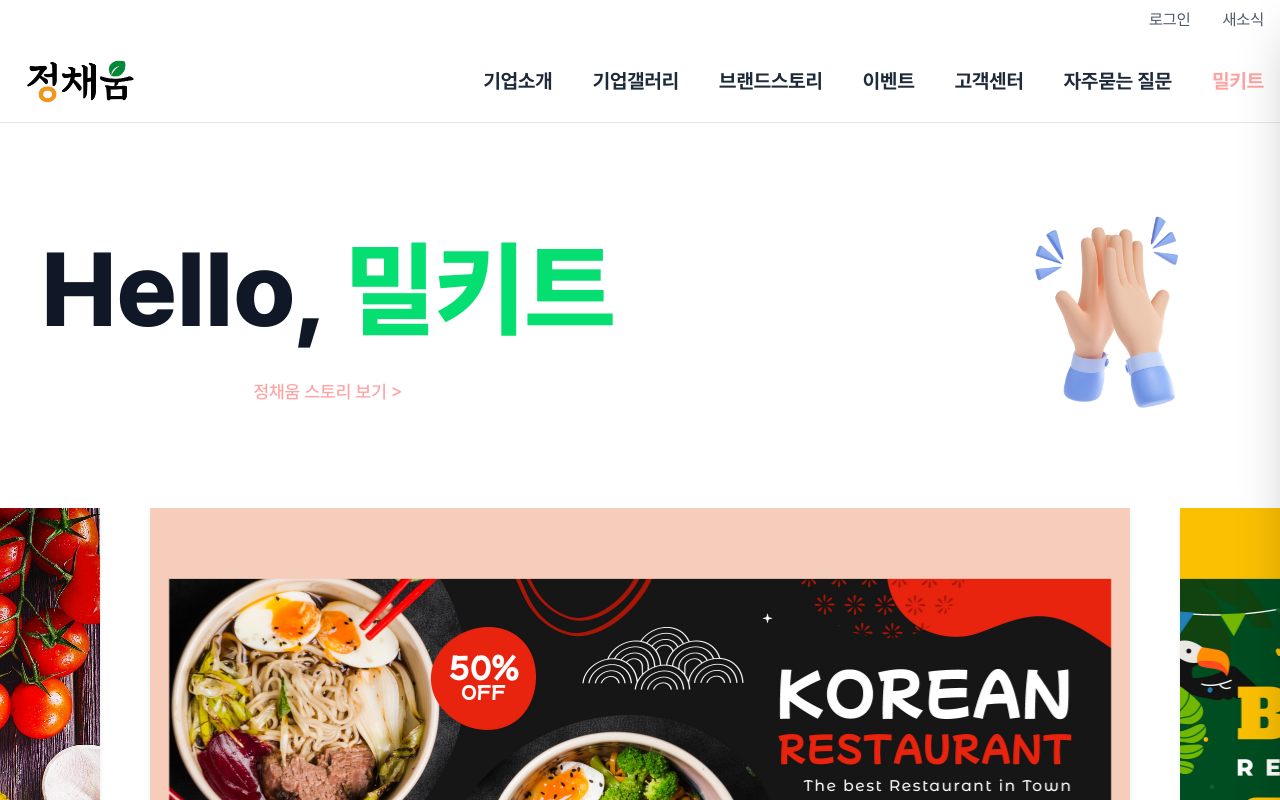
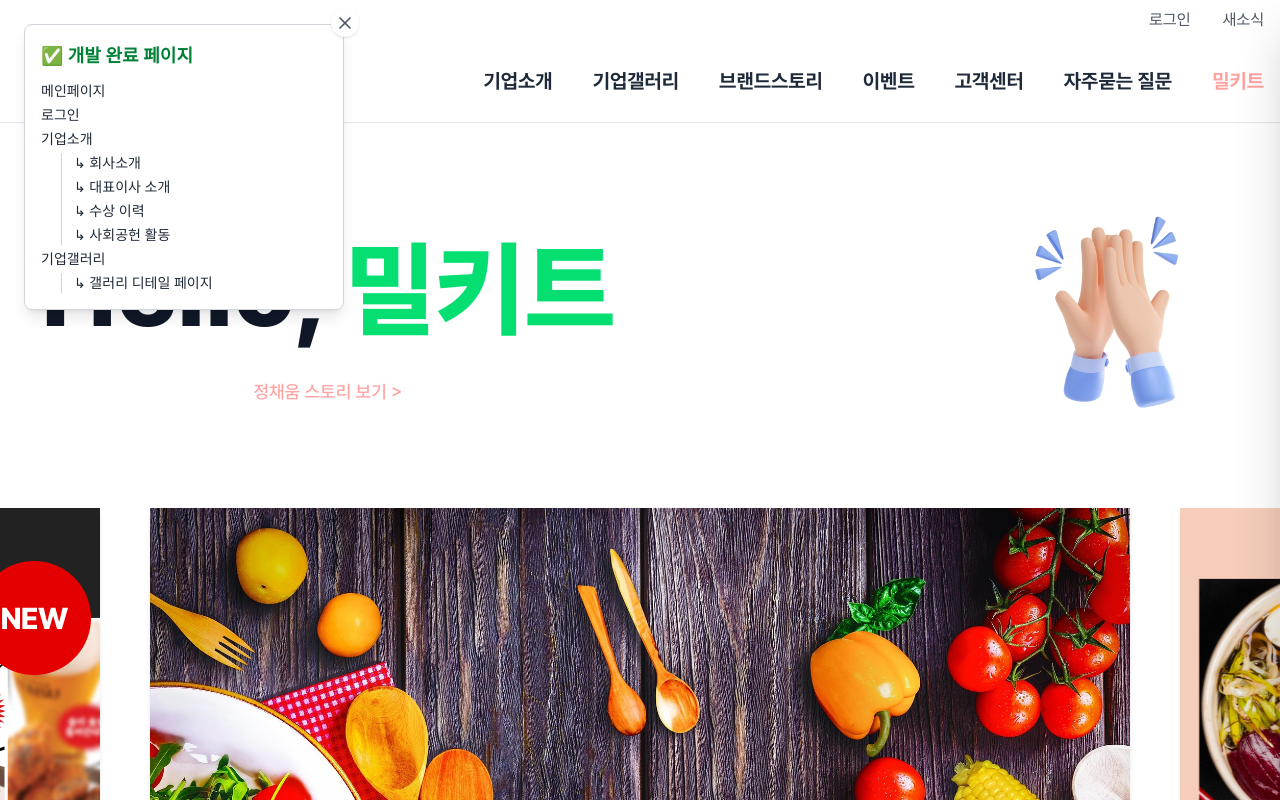
Before and after one commit to ogto/mealk, a Next.js app: page / in a window 1280 px wide. Shown: the top 800 px of the page. Built offline with nearby package versions, Linux system fonts and the light colour scheme.

Commit message:
[feature] devNote

```diff
--- a/src/app/about/components/AboutCEO.tsx
+++ b/src/app/about/components/AboutCEO.tsx
@@ -37,9 +37,9 @@ export default function AboutCEO() {
         <table className="w-full table-auto border-t border-b border-gray-200">
           <thead className="bg-green-50 text-green-800 font-semibold">
             <tr>
-              <th className="py-3 px-4 text-left border-b border-gray-200">항목</th>
+              <th className="py-3 px-4 text-left border-b border-gray-200 w-[60px]">항목</th>
               <th className="py-3 px-4 text-left border-b border-gray-200">내용</th>
-              <th className="py-3 px-4 text-left border-b border-gray-200">비고</th>
+              <th className="py-3 px-4 text-left border-b border-gray-200 w-[60px]">비고</th>
             </tr>
           </thead>
           <tbody>
--- a/src/app/page.tsx
+++ b/src/app/page.tsx
@@ -4,11 +4,12 @@ import AboutSection from "@/components/AboutSection";
 import VisualSection from "@/components/company/VisualSection";
 import SubBanner from "@/components/company/SubBanner";
 import StorySection from "@/components/company/StorySection";
-
+import DevNote from "@/components/DevNote";
 
 export default function HomePage() {
   return (
     <div>
+      <DevNote />
       <VisualSection />
       <MainBanner />
       <StorySection />
--- /dev/null
+++ b/src/components/DevNote.tsx
@@ -0,0 +1,45 @@
+'use client';
+
+import { useState } from 'react';
+import { X } from 'lucide-react';
+
+export default function DevNote() {
+  const [visible, setVisible] = useState(true);
+
+  if (!visible) return null;
+
+  return (
+    <div className="fixed top-6 left-6 w-[320px] bg-white border border-gray-300 rounded-lg shadow-lg z-[9999] p-4 text-sm font-sans">
+      <button
+        onClick={() => setVisible(false)}
+        className="absolute -top-4 -right-4 bg-white text-gray-600 hover:text-black rounded-full p-1 shadow"
+        title="닫기"
+      >
+        <X size={20} />
+      </button>
+
+      <h2 className="text-lg font-bold text-green-700 mb-3">✅ 개발 완료 페이지</h2>
+      <ul className="space-y-1 text-gray-800">
+        <li>메인페이지</li>
+        <li>로그인</li>
+
+        <li>
+          기업소개
+          <ul className="ml-5 border-l border-gray-300 pl-3 mt-1 space-y-1">
+            <li>↳ 회사소개</li>
+            <li>↳ 대표이사 소개</li>
+            <li>↳ 수상 이력</li>
+            <li>↳ 사회공헌 활동</li>
+          </ul>
+        </li>
+
+        <li>
+          기업갤러리
+          <ul className="ml-5 border-l border-gray-300 pl-3 mt-1 space-y-1">
+            <li>↳ 갤러리 디테일 페이지</li>
+          </ul>
+        </li>
+      </ul>
+    </div>
+  );
+}
```
